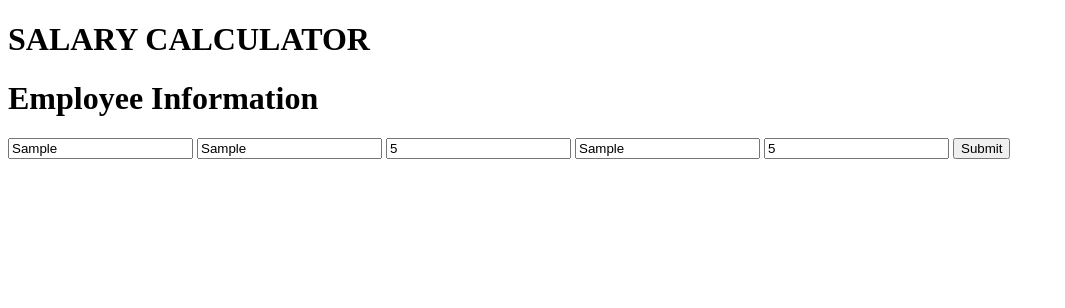
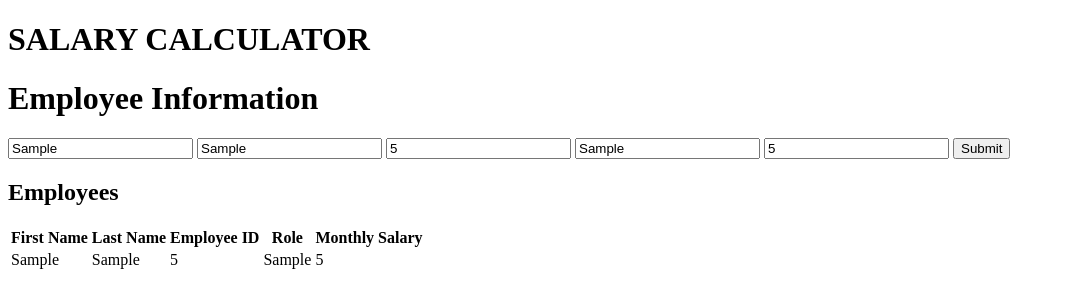
Before and after one commit to fowziaelmi/cullen-salary-calculator-, a plain HTML site: page index.html in a window 1280 px wide. Both pictures are taken after typing "Sample", "Sample", "5", "Sample", "5" into the empty fields and a click on the input "Submit". Shown: the whole page, without its empty margins (0-1065 px from the left). Drawn offline with Linux system fonts and the light colour scheme.

Commit message:
rendered employee data onto dom correctly

```diff
--- a/index.html
+++ b/index.html
@@ -9,7 +9,7 @@
   </head>
   <h1>SALARY CALCULATOR</h1>
   <h1>Employee Information</h1>
-  <h1></h1>
+
   <form>
     <input type="text" placeholder="First Name" id="firstNameInput" />
     <input type="text" placeholder="Last Name" id="lastNameInput" />
@@ -18,5 +18,18 @@
     <input type="number" placeholder="Monthly Salary" id="monthlySalaryInput" />
     <input type="submit" value="Submit" id="addItemButton" />
   </form>
+  <h2>Employees</h2>
+  <table>
+    <thead>
+      <tr>
+        <th>First Name</th>
+        <th>Last Name</th>
+        <th>Employee ID</th>
+        <th>Role</th>
+        <th>Monthly Salary</th>
+      </tr>
+    </thead>
+    <tbody id="employeeDataTable"></tbody>
+  </table>
   <body></body>
 </html>
--- a/salarycalculator.js
+++ b/salarycalculator.js
@@ -34,4 +34,24 @@ function onAddItem() {
   //push each item into an array
 
   employeeData.push(item);
+  displayInDom();
 }
+
+function displayInDom() {
+  console.log('in display');
+
+  let el = $('#employeeDataTable');
+  el.empty();
+
+  for (let info of employeeData) {
+    el.append(`<tr>
+    <td>${info.firstName} </td>
+    <td>${info.lastName} </td>
+    <td>${info.employeeId} </td>
+    <td>${info.role} </td>
+    <td> ${info.monthlySalary}</td>
+
+
+    </tr>`);
+  }
+}
```
Also changed, not shown: 1 other file.
